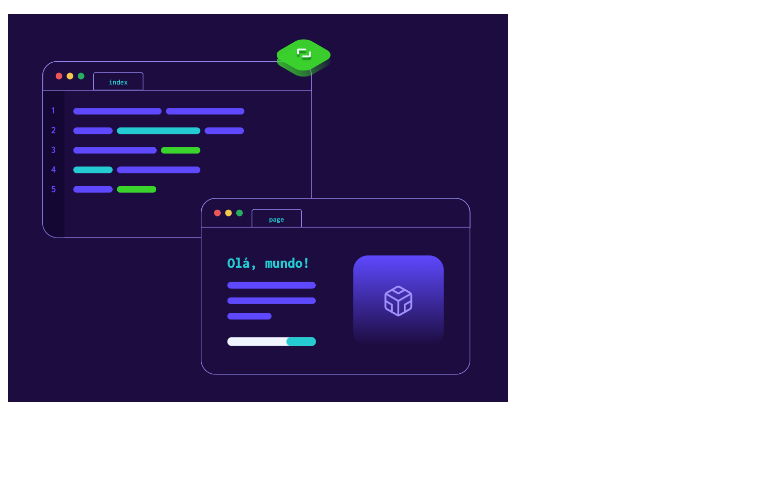
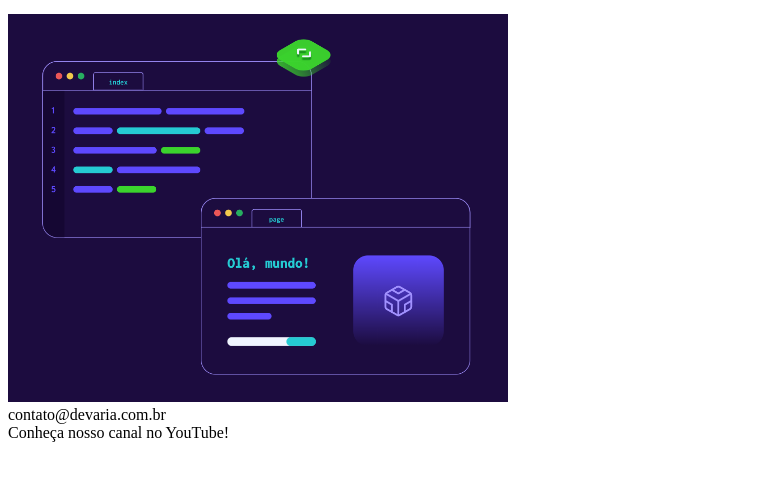
Before and after one commit to cleytonwlsn/devaria-aulaHTML, a plain HTML site: page index.html in a window 1280 px wide. Shown: the part 136-616 px from the top of the page, without its empty margins (0-762 px from the left). Drawn offline with Linux system fonts and the light colour scheme.

Commit message:
criando a tag footer

```diff
--- a/index.html
+++ b/index.html
@@ -20,5 +20,11 @@
         <img src="img/fotohome.png" width="500px" alt="Devaria - Olá, Mundo!" />
       </section>
     </main>
+    <footer>
+      <section>
+        <span>contato@devaria.com.br</span> <br />
+        <span>Conheça nosso canal no YouTube!</span>
+      </section>
+    </footer>
   </body>
 </html>
```
